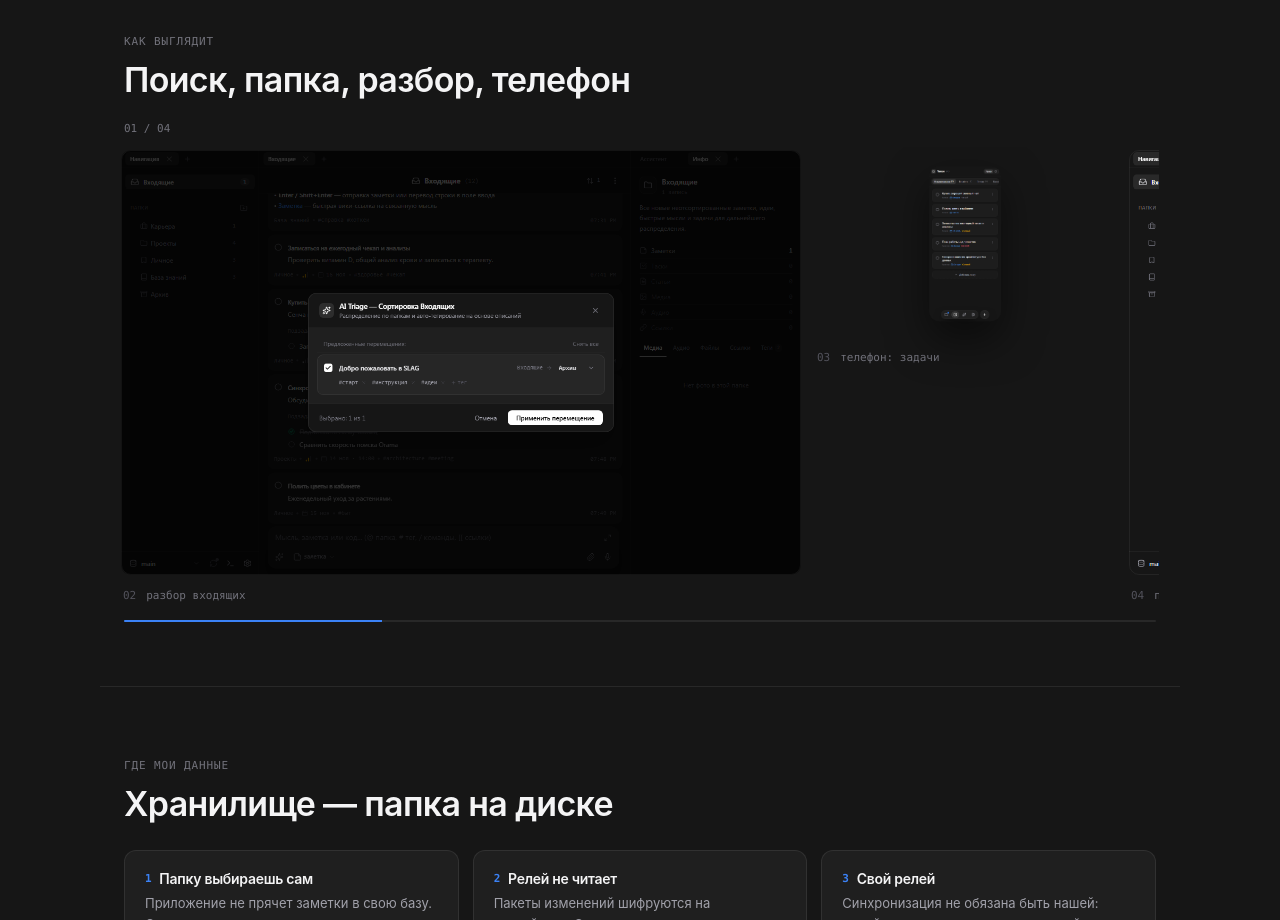
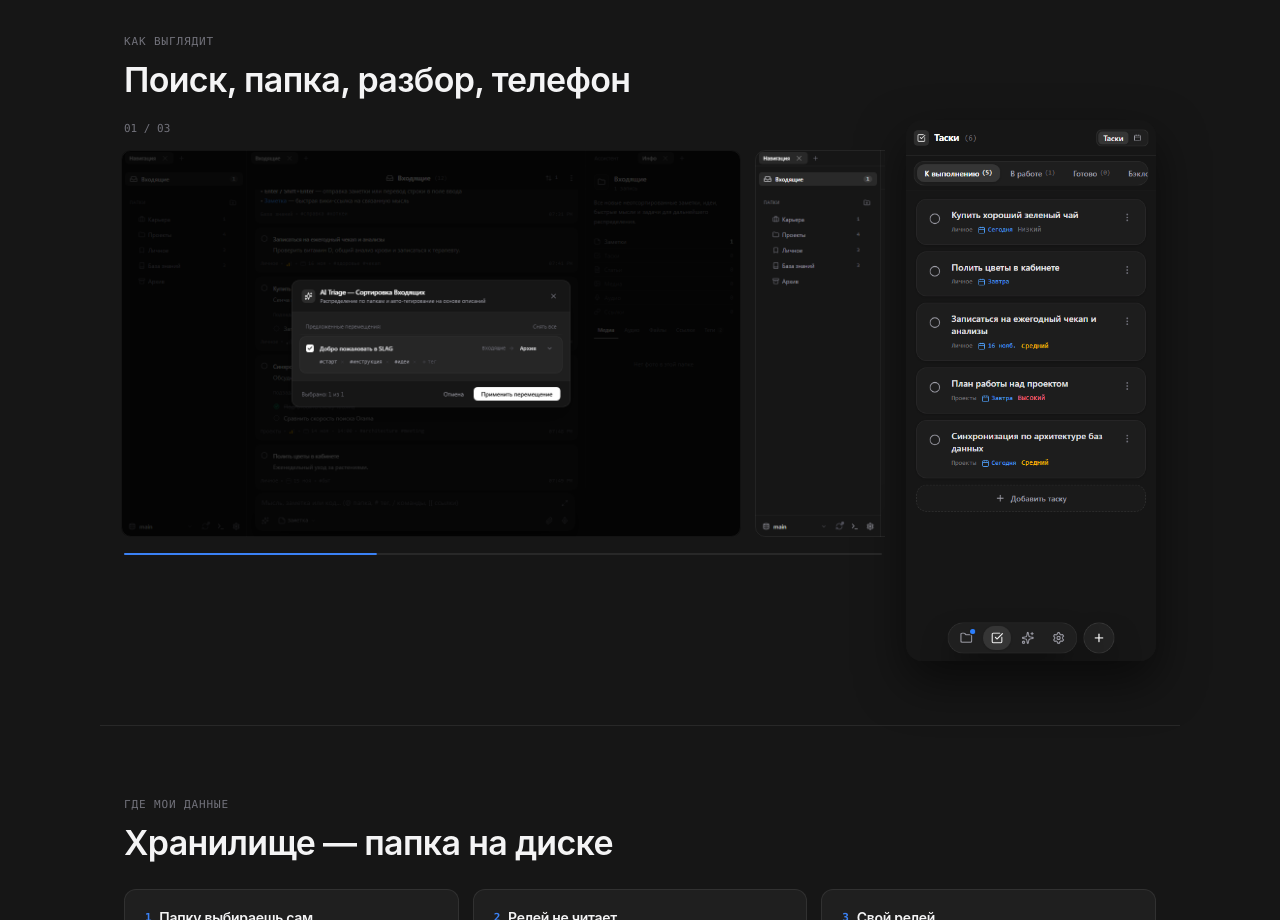
Before and after one commit to wssdozh/slag-site, an Astro site: page / in a window 1280 px wide. Shown: the part 2280-3200 px from the top of the page. Built offline with nearby package versions, Linux system fonts and the light colour scheme; Astro itself is replaced by a stand-in of ours.

Commit message:
fix(site): show whole screenshots, give the phone its own column
Three passes got it here, and the last one is the point: the rail cropped the phone to make
one uniform height, then letterboxed it, then shrunk it — all three were fixes for a shape
problem that the rail cannot solve. A phone screenshot at a readable size is taller than any
16/10 slide, so it now stands beside the rail in its own column (250px, full height, nothing
cut) and the rail holds the three landscape shots.

Captions under the slides are gone: the counter and the progress line say where you are, and
a one-line label under every picture was chrome without information. The lightbox still names
what you opened.

The click that opens the picture is delegated from the document now, so the phone column and
the cloned slides both work.

```diff
--- a/src/pages/index.astro
+++ b/src/pages/index.astro
@@ -95,12 +95,21 @@ const facts = [
   },
 ];
 
+// The rail is landscape only: a phone screenshot at a legible size is taller than a 16/10 slide
+// can ever be, so it gets its own column instead of being shrunk into the rail.
 const shots = [
   { src: '/shots/search.png', caption: 'поиск по хранилищу', width: 1280, height: 800, phone: false },
   { src: '/shots/triage.png', caption: 'разбор входящих', width: 1280, height: 800, phone: false },
-  { src: '/shots/mobile.png', caption: 'телефон: задачи', width: 390, height: 844, phone: true },
   { src: '/shots/folder.png', caption: 'папка: описание для ИИ и медиа', width: 1280, height: 800, phone: false },
 ];
+
+const phoneShot = {
+  src: '/shots/mobile.png',
+  caption: 'телефон: задачи',
+  width: 390,
+  height: 844,
+  index: shots.length,
+};
 
 // The changelog is the release notes the app itself shows, shortened to their first line:
 // a landing that never changes looks abandoned next to these.
@@ -224,6 +233,7 @@ const faq = [
     <span class="section__label">как выглядит</span>
     <h2>Поиск, папка, разбор, телефон</h2>
 
+    <div class="gallery">
       <div class="carousel" data-carousel>
         <div class="carousel__head">
           <span class="carousel__count">
@@ -241,7 +251,7 @@ const faq = [
         >
           {shots.map((shot, index) => (
             <figure
-            class={`shot${shot.phone ? ' shot--phone' : ''}`}
+              class="shot"
               role="group"
               aria-roledescription="слайд"
               aria-label={`${index + 1} из ${shots.length}: ${shot.caption}`}
@@ -268,10 +278,6 @@ const faq = [
                 />
                 <span class="shot__zoom" aria-hidden="true">открыть</span>
               </button>
-            <figcaption>
-              <span class="shot__index">{String(index + 1).padStart(2, '0')}</span>
-              {shot.caption}
-            </figcaption>
             </figure>
           ))}
         </div>
@@ -279,6 +285,31 @@ const faq = [
         <div class="carousel__progress" aria-hidden="true">
           <span data-carousel-progress></span>
         </div>
+      </div>
+
+      <figure class="phone">
+        <button
+          class="phone__open"
+          type="button"
+          data-shot
+          data-index={phoneShot.index}
+          data-src={phoneShot.src}
+          data-caption={phoneShot.caption}
+          data-width={phoneShot.width}
+          data-height={phoneShot.height}
+          aria-label={`Открыть скриншот: ${phoneShot.caption}`}
+        >
+          <img
+            src={phoneShot.src}
+            alt="Экран SLAG на телефоне: список задач"
+            width={phoneShot.width}
+            height={phoneShot.height}
+            loading="lazy"
+            decoding="async"
+            draggable="false"
+          />
+        </button>
+      </figure>
     </div>
   </section>
 
--- a/src/scripts/landing.ts
+++ b/src/scripts/landing.ts
@@ -20,7 +20,11 @@ const box = document.querySelector<HTMLDialogElement>('[data-lightbox]');
 const stage = box?.querySelector<HTMLImageElement>('[data-stage]') ?? null;
 const caption = box?.querySelector<HTMLElement>('[data-caption]') ?? null;
 const counter = box?.querySelector<HTMLElement>('[data-counter]') ?? null;
-const originals = track ? Array.from(track.querySelectorAll<HTMLButtonElement>('[data-shot]')) : [];
+// Every picture on the page that opens full size: the three in the rail and the phone beside it.
+// The rail clones its slides, so the phone cannot be found through the rail's children.
+const originals = Array.from(document.querySelectorAll<HTMLButtonElement>('[data-shot]')).sort(
+  (a, b) => Number(a.dataset.index ?? 0) - Number(b.dataset.index ?? 0),
+);
 const calm = window.matchMedia('(prefers-reduced-motion: reduce)');
 
 // Carousel without arrows: the rail is dragged, swiped, or moves on its own when nobody is
@@ -28,7 +32,7 @@ const calm = window.matchMedia('(prefers-reduced-motion: reduce)');
 // when the first clone settles exactly where the first slide was, the rail jumps back one
 // cycle without animation, so the pictures appear to loop forever.
 if (track && count && originals.length > 1) {
-  const total = originals.length;
+  const total = Array.from(track.querySelectorAll<HTMLButtonElement>('[data-shot]')).length;
   const originSlides = Array.from(track.querySelectorAll<HTMLElement>('.shot'));
 
   for (const slide of originSlides) {
@@ -229,8 +233,9 @@ if (box && stage && caption && counter && originals.length > 0) {
     pressY = event.clientY;
   });
 
-  // Delegated, so the cloned slides open the same picture as the originals they copy.
-  track?.addEventListener('click', (event) => {
+  // Delegated from the document, so the phone outside the rail and the cloned slides inside it
+  // all open the picture their `data-index` points at.
+  document.addEventListener('click', (event) => {
     const opener = event.target instanceof Element ? event.target.closest<HTMLElement>('[data-shot]') : null;
     if (!opener) return;
     const dragged =
--- a/src/styles/site.css
+++ b/src/styles/site.css
@@ -497,11 +497,56 @@ p {
 }
 
 /* ---------- gallery ---------- */
-/* A carousel, not a mosaic: four screenshots at a readable size beat four thumbnails, and the
-   same four still work on a phone. Native scrolling with snap points brings the momentum for
-   free; the arrows exist for pointers, and the counter is the only chrome that has to be read. */
+/* The rail is landscape only, and the phone stands beside it in its own column: a phone shot at
+   a legible size is taller than any 16/10 slide, so it either crops, shrinks to a thumbnail, or
+   gets a column of its own. It gets a column. */
+.gallery {
+  display: grid;
+  gap: 24px;
+  margin-top: 22px;
+}
+
+@media (min-width: 900px) {
+  .gallery {
+    grid-template-columns: minmax(0, 1fr) 250px;
+    align-items: start;
+  }
+}
+
+.phone {
+  margin: 0;
+}
+
+.phone__open {
+  display: block;
+  width: 100%;
+  padding: 0;
+  border: 0;
+  background: none;
+  cursor: zoom-in;
+}
+
+.phone__open img {
+  width: 100%;
+  height: auto;
+  border-radius: 16px;
+  box-shadow: 0 20px 48px rgba(0, 0, 0, 0.55);
+  user-select: none;
+  -webkit-user-drag: none;
+}
+
+@media (max-width: 899px) {
+  .phone {
+    width: 240px;
+    margin: 0 auto;
+  }
+}
+
+/* ---------- carousel ---------- */
+/* Native scrolling with snap points brings the momentum for free: the rail is dragged, swiped,
+   and moves on its own when nobody is touching it. */
 .carousel {
-  margin-top: 22px;
+  margin-top: 0;
 }
 
 .carousel__head {
@@ -537,11 +582,6 @@ p {
   transform: scaleX(0);
   transform-origin: left center;
   transition: transform var(--dur-reveal) var(--ease-standard);
-}
-
-.carousel__nav {
-  display: flex;
-  gap: 8px;
 }
 
 .carousel__track {
@@ -571,13 +611,24 @@ p {
 
 .shot {
   flex: 0 0 auto;
-  width: min(680px, 76%);
-}
-
-/* The phone is the one portrait shot: it gets a narrow slot instead of half a metre of empty
-   canvas beside a device. */
+  display: flex;
+  flex-direction: column;
+  width: min(620px, 92%);
+  margin: 0;
+  scroll-snap-align: start;
+  scroll-snap-stop: always;
+}
+
+@media (max-width: 719px) {
+  .shot {
+    width: 88%;
+  }
+}
+
+/* The phone is the one portrait shot: a narrow column, full height, no crop. It is the tallest
+   thing in the rail, and that is fine — it is a phone. */
 .shot--phone {
-  width: min(300px, 42%);
+  width: min(320px, 40%);
 }
 
 @media (max-width: 719px) {
@@ -587,16 +638,6 @@ p {
   .shot--phone {
     width: 62%;
   }
-}
-
-/* No card, no frame: the screenshot is the object. One hairline outline at 6% white keeps a
-   dark picture from bleeding into the page, which a border was doing too loudly. */
-.shot {
-  display: flex;
-  flex-direction: column;
-  margin: 0;
-  scroll-snap-align: start;
-  scroll-snap-stop: always;
 }
 
 .shot__open {
@@ -610,39 +651,17 @@ p {
   flex: 1 1 auto;
 }
 
-/* `contain`, so a 1280×800 shot keeps its proportions in the shared 16/10 slot and the phone
-   stays a phone instead of a cropped slice of one. */
+/* Whole picture, always: a 1280×800 shot at its own ratio, the phone at its own. Nothing is
+   cropped to make the rail tidy — a screenshot you cannot trust is worse than a ragged rail. */
 .shot__open img {
   width: 100%;
-  aspect-ratio: 16 / 10;
-  object-fit: contain;
+  height: auto;
   border-radius: 10px;
   outline: 1px solid rgba(255, 255, 255, 0.06);
   outline-offset: -1px;
   /* The rail is dragged with the pointer; a native image drag would fight it. */
   user-select: none;
   -webkit-user-drag: none;
-}
-
-.shot--phone .shot__open {
-  /* Same slot as a landscape shot: one rail height, nothing letterboxes. */
-  aspect-ratio: 16 / 10;
-}
-
-.shot--phone img {
-  /* Absolute: a percentage height inside an aspect-ratio box is not resolved by every engine,
-     and the phone ends up as tall as its own screenshot. */
-  position: absolute;
-  top: 50%;
-  left: 50%;
-  translate: -50% -50%;
-  width: auto;
-  height: auto;
-  max-width: calc(100% - 32px);
-  max-height: calc(100% - 32px);
-  aspect-ratio: auto;
-  outline: 0;
-  box-shadow: 0 18px 40px rgba(0, 0, 0, 0.5);
 }
 
 /* The hint rides on the picture: a permanent "click me" line under every caption would
@@ -674,20 +693,6 @@ p {
   translate: 0 0;
 }
 
-.shot figcaption {
-  display: flex;
-  align-items: baseline;
-  gap: 10px;
-  padding: 12px 2px 0;
-  font-family: var(--mono);
-  font-size: 11px;
-  color: var(--fg-muted);
-}
-
-.shot__index {
-  color: var(--fg-dim);
-}
-
 /* ---------- lightbox ---------- */
 .lightbox {
   /* fit-content, so a portrait shot does not sit in a thousand pixels of empty black. */
```
Lines whose indentation alone changed are shown as unchanged.
